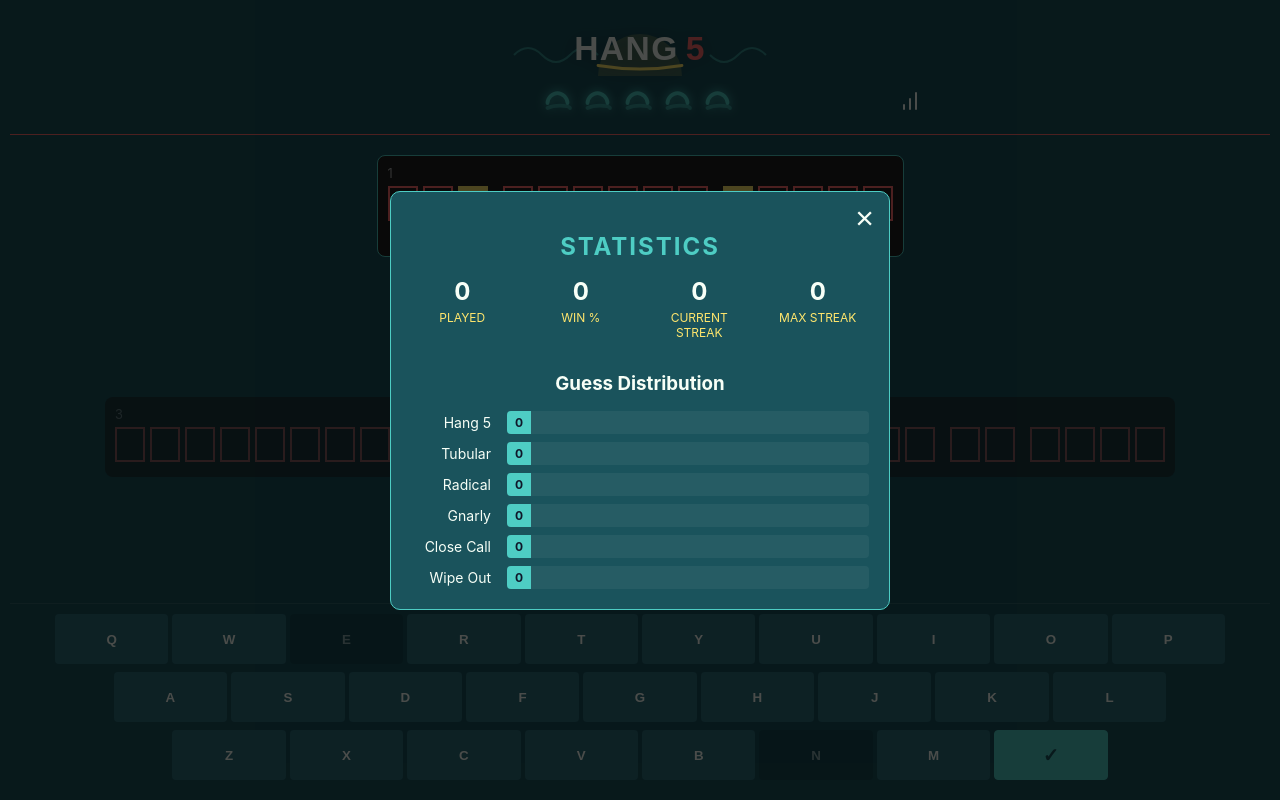
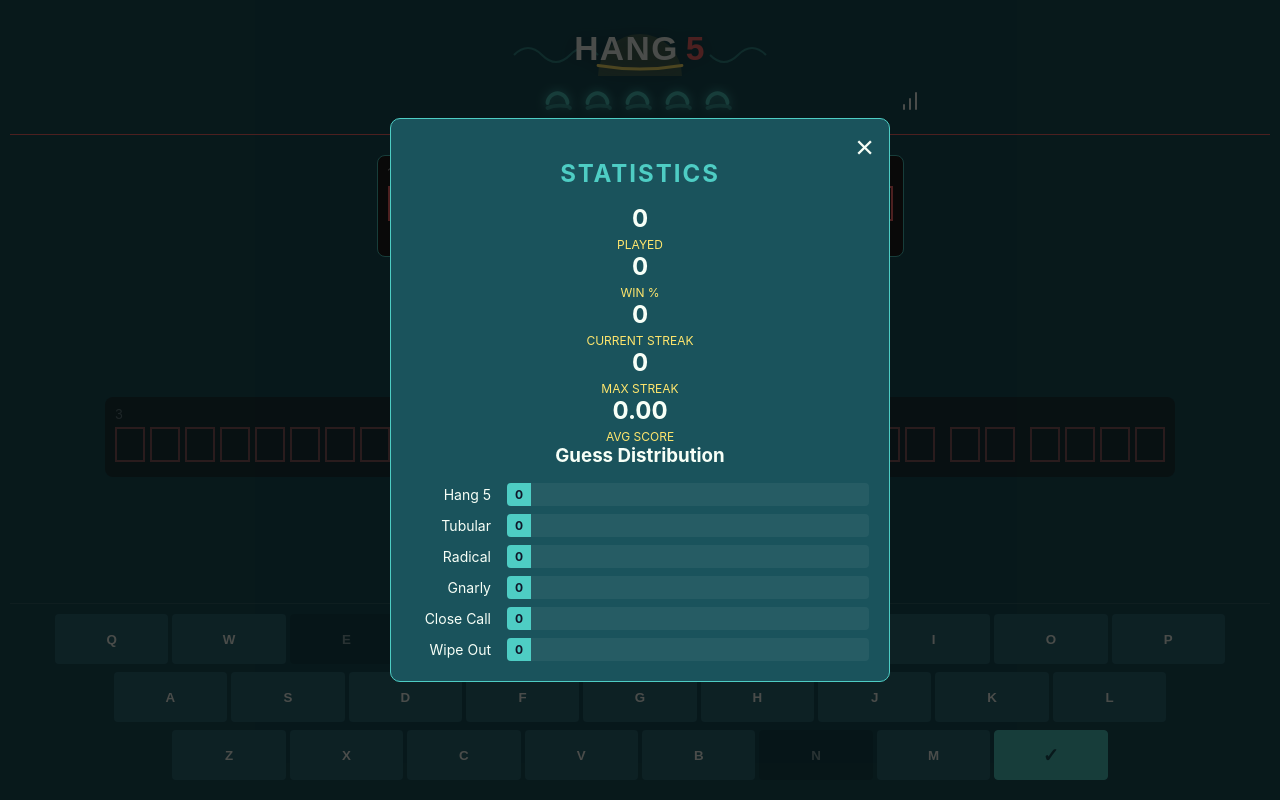
Before and after one commit to wtlebo/thirddegree, a React (Vite) app: page / in a window 1280 px wide. Both pictures are taken after a click on the button "Statistics". Built offline with nearby package versions, Linux system fonts and the light colour scheme.

Commit message:
Feat: Add Average Score to stats

```diff
--- a/src/components/StatsModal.tsx
+++ b/src/components/StatsModal.tsx
@@ -18,19 +18,23 @@ export const StatsModal: React.FC<StatsModalProps> = ({ stats, onClose, isOpen,
         ? Math.round((stats.gamesWon / stats.gamesPlayed) * 100)
         : 0;
 
-    const maxVal = Math.max(
-        stats.winDistribution.perfect,
-        stats.winDistribution.oneStrike,
-        stats.winDistribution.twoStrikes,
-        stats.winDistribution.threeStrikes,
-        stats.winDistribution.fourStrikes,
-        stats.winDistribution.failed
-    );
+    const totalScore =
+        (stats.winDistribution.perfect * 5) +
+        (stats.winDistribution.oneStrike * 4) +
+        (stats.winDistribution.twoStrikes * 3) +
+        (stats.winDistribution.threeStrikes * 2) +
+        (stats.winDistribution.fourStrikes * 1);
 
-    // Helper to calculate bar width percentage
-    const getWidth = (val: number) => {
-        if (maxVal === 0) return '5%';
-        return `${Math.max(5, (val / maxVal) * 100)}%`;
+    const averageScore = stats.gamesPlayed > 0
+        ? (totalScore / stats.gamesPlayed).toFixed(2)
+        : "0.00";
+
+    const getWidth = (count: number) => {
+        const max = Math.max(
+            ...Object.values(stats.winDistribution),
+            1 // Avoid division by zero
+        );
+        return `${Math.max((count / max) * 100, 5)}%`; // Min 5% width for visibility
     };
 
     const getDailyMessage = (status: 'won' | 'lost', strikes: number) => {
@@ -98,6 +102,10 @@ export const StatsModal: React.FC<StatsModalProps> = ({ stats, onClose, isOpen,
                     <div className="stat-item">
                         <div className="stat-value">{stats.maxStreak}</div>
                         <div className="stat-label">Max Streak</div>
+                    </div>
+                    <div className="stat-item">
+                        <div className="stat-value">{averageScore}</div>
+                        <div className="stat-label">Avg Score</div>
                     </div>
                 </div>
 
--- a/src/index.css
+++ b/src/index.css
@@ -410,23 +410,6 @@ button[class^="btn-"] {
   border: none;
   color: var(--color-text);
   font-size: 2rem;
-  cursor: pointer;
-  padding: 0;
-  line-height: 1;
-}
-
-.stats-grid {
-  display: grid;
-  grid-template-columns: repeat(4, 1fr);
-  gap: 1rem;
-  margin-bottom: 2rem;
-  text-align: center;
-}
-
-.stat-item {
-  display: flex;
-  flex-direction: column;
-  align-items: center;
 }
 
 .stat-value {
```
